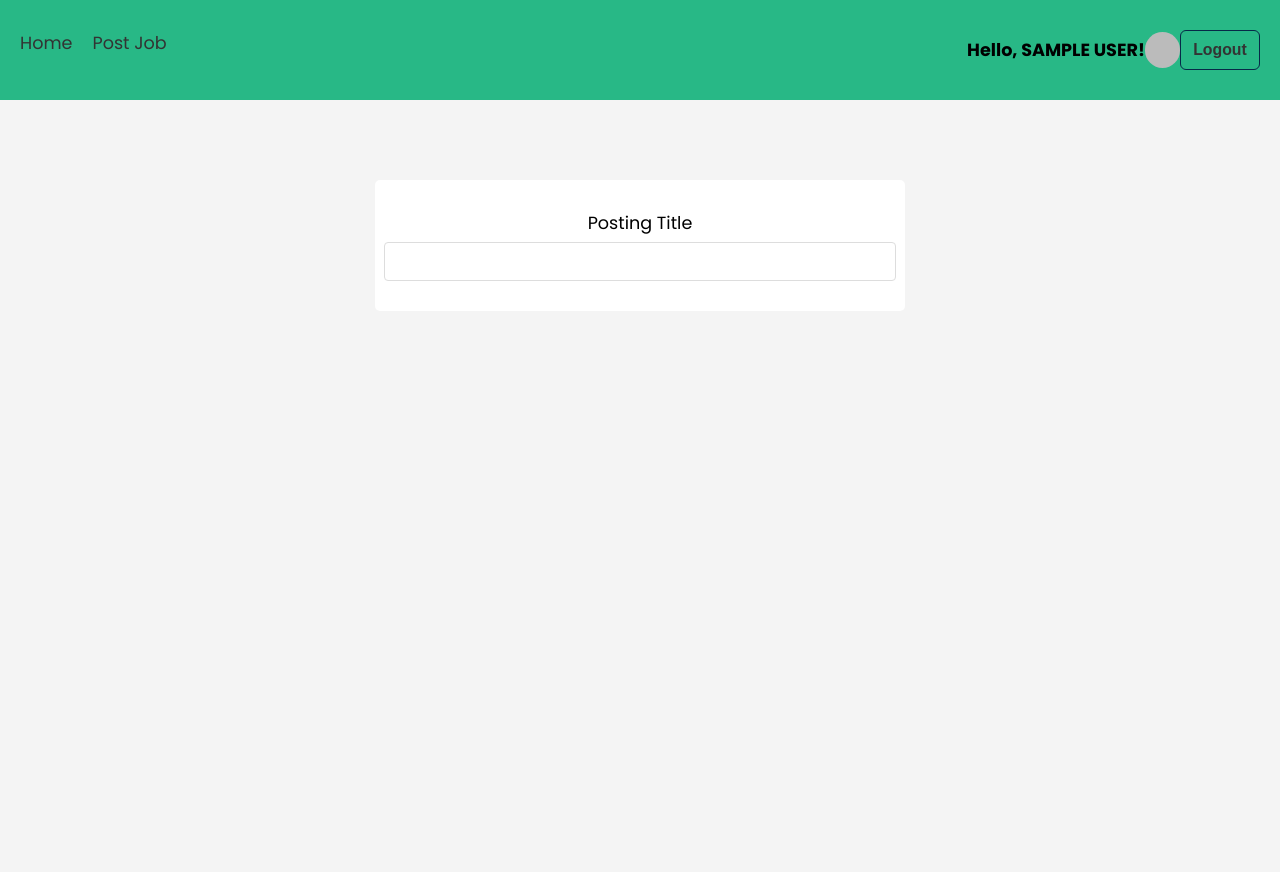
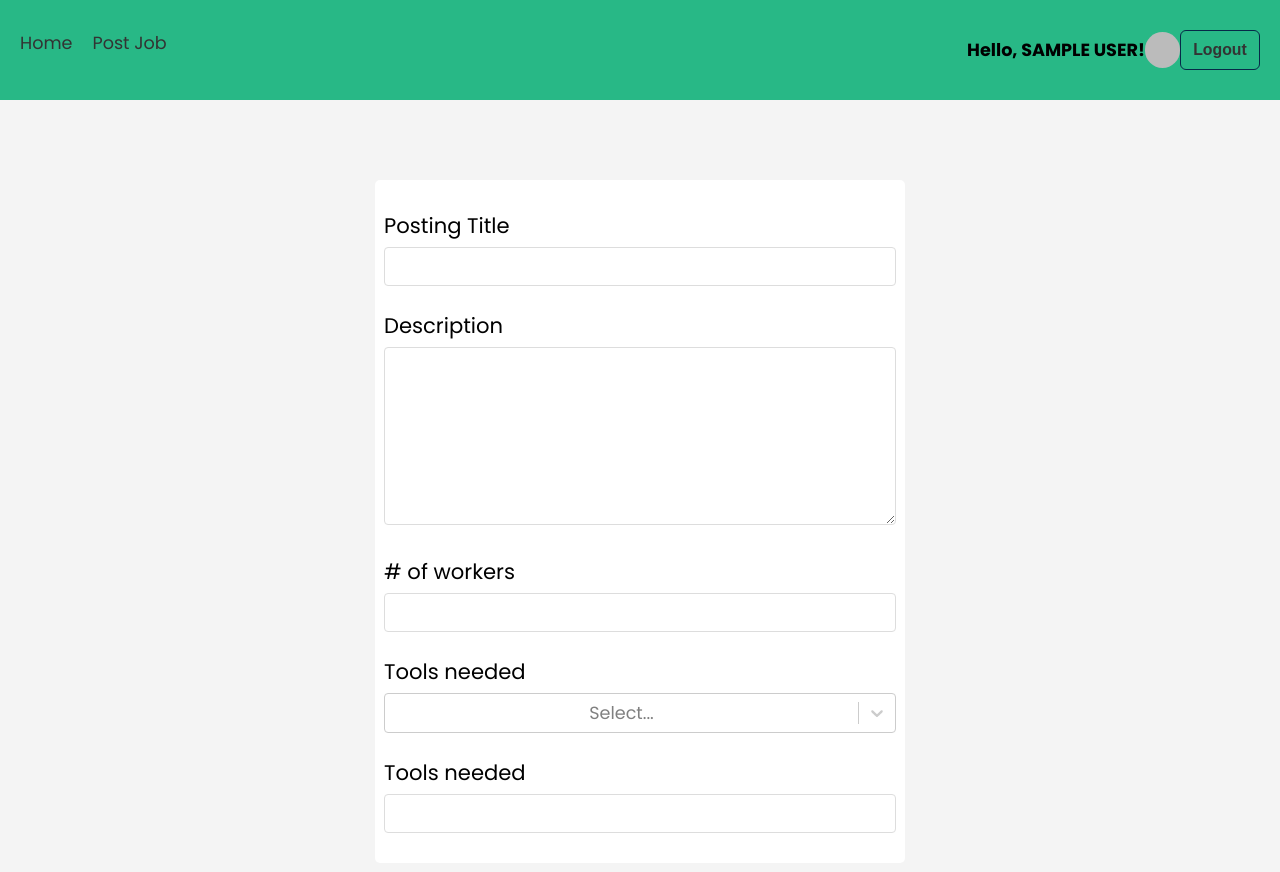
Before and after one commit to jon-cron/hmb, a React (Create React App) app: page /create in a window 1280 px wide. Shown: the top 872 px of the page. Built offline with nearby package versions, Linux system fonts and the light colour scheme; no server answers; sample sign-in values are in the browser's storage.

Commit message:
react select

```diff
--- a/package.json
+++ b/package.json
@@ -11,6 +11,7 @@
     "react-dom": "^18.2.0",
     "react-router-dom": "^6.9.0",
     "react-scripts": "5.0.1",
+    "react-select": "^5.7.0",
     "web-vitals": "^2.1.4"
   },
   "scripts": {
--- a/src/pages/create/Create.css
+++ b/src/pages/create/Create.css
@@ -1,7 +1,11 @@
-.container .form-div {
+.container .create-form-div {
   padding: 6px 9px;
   background-color: #fff;
   border-radius: 5px;
   max-width: 40%;
   margin: auto;
 }
+.create-form-div span {
+  font-size: 1.2em;
+  text-align: start;
+}
--- a/src/pages/create/Create.js
+++ b/src/pages/create/Create.js
@@ -1,12 +1,40 @@
 import React from "react";
 import "./Create.css";
+import Select from "react-select";
+
+const categories = [
+  { value: "Rake", label: "Rake" },
+  { value: "Shovel", label: "Shovel" },
+  { value: "Truck", label: "Truck" },
+  { value: "Trailer", label: "Trailer" },
+  { value: "Mower", label: "Mower" },
+  { value: "Mechanic Tools", label: "Mechanic Tools" },
+  { value: "Strong", label: "Strong" },
+  { value: "Trash Bags", label: "Trash Bags" },
+];
 export default function Create() {
   return (
     <div className="container">
-      <div className="form-div">
+      <div className="create-form-div">
         <form>
           <label>
             <span>Posting Title</span>
+            <input />
+          </label>
+          <label>
+            <span>Description</span>
+            <textarea rows={10}></textarea>
+          </label>
+          <label>
+            <span># of workers</span>
+            <input type="number" />
+          </label>
+          <label>
+            <span>Tools needed</span>
+            <Select options={categories} isMulti />
+          </label>
+          <label>
+            <span>Tools needed</span>
             <input />
           </label>
         </form>
```
Also changed, not shown: 1 other file (tests, documents, lock files or other folders).
